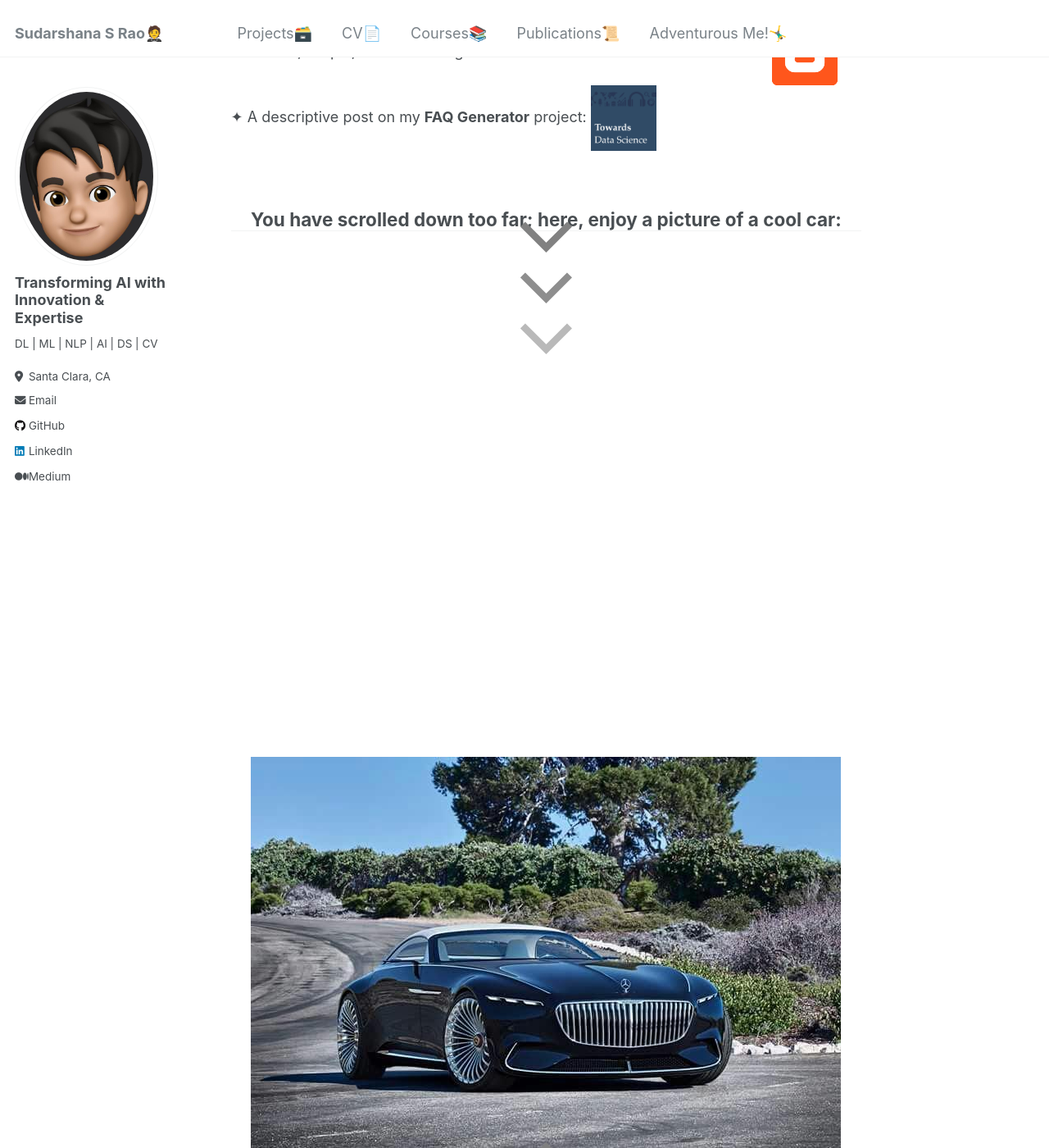
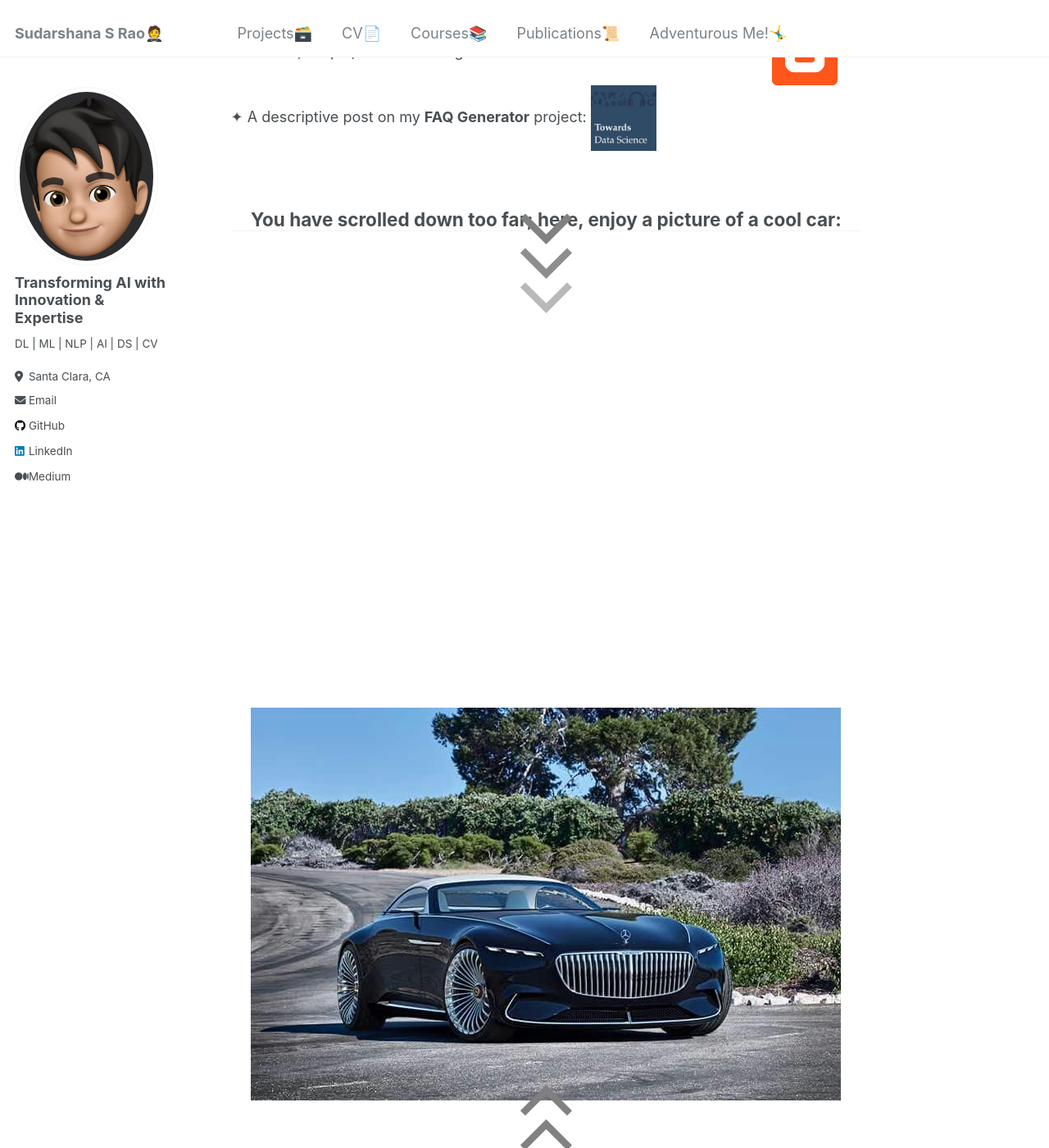
Before and after one commit to SudarshanaSRao/SudarshanaSRao.github.io, a Jekyll site: the page built from _pages/about.md, in a window 1280 px wide and 1400 px high, scrolled down 892 px. Shown: the whole window at 82% size. Built offline with Jekyll 4.4.1, drawn with Linux system fonts in a browser that asks for light colours.

Commit message:
Update about.md

```diff
--- a/_pages/about.md
+++ b/_pages/about.md
@@ -196,12 +196,10 @@ I am seeking full-time roles and craving challenging opportunities to contribute
     <img src='/images/Carcool.jpg'>
 </div>
 
-<div style="text-align:center;">
-    <div class="arrow-container0">
+<div class="arrow-container0" style="margin-top: 0px;">
         <a href="#top" class="arrow0" style="font-size: 6em; text-decoration: none;">&#x2303;</a>
         <a href="#top" class="arrow0" style="font-size: 6em; text-decoration: none;">&#x2303;</a>
         <a href="#top" class="arrow0" style="font-size: 6em; text-decoration: none;">&#x2303;</a>
-    </div>
 </div>
 
 <style>
@@ -221,7 +219,7 @@ I am seeking full-time roles and craving challenging opportunities to contribute
         color: gray;
         opacity: 0.4;
         animation: highlightArrow 4s infinite;
-        margin: -50px 0; /* Adjust negative margin to reduce white space */
+        margin: -60px 0; /* Adjust negative margin to reduce white space */
         padding: 0;
     }
     .arrow:nth-child(1) {
```
